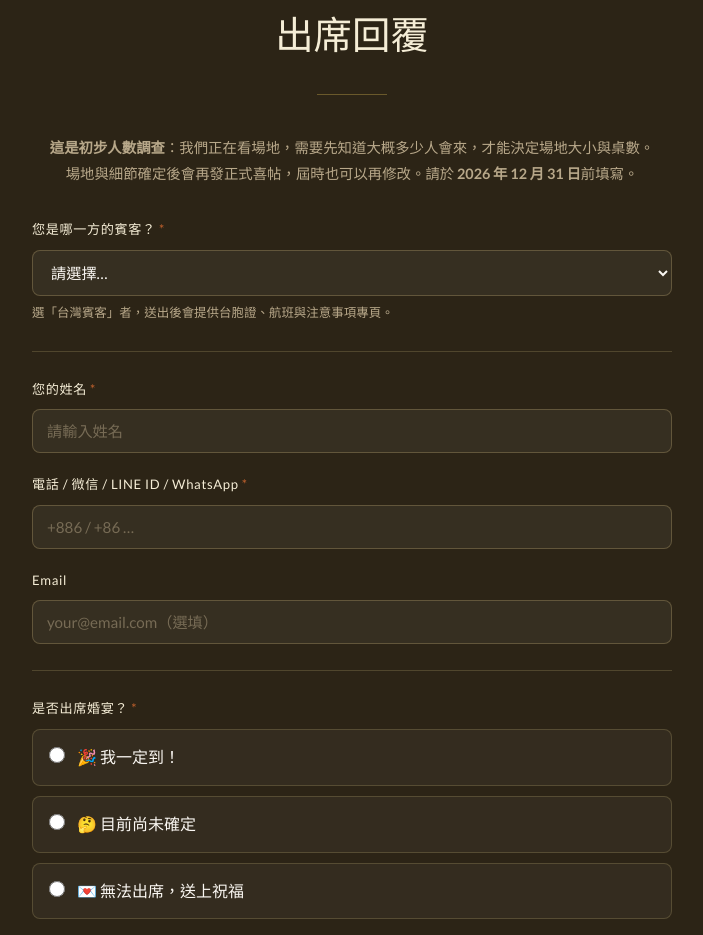
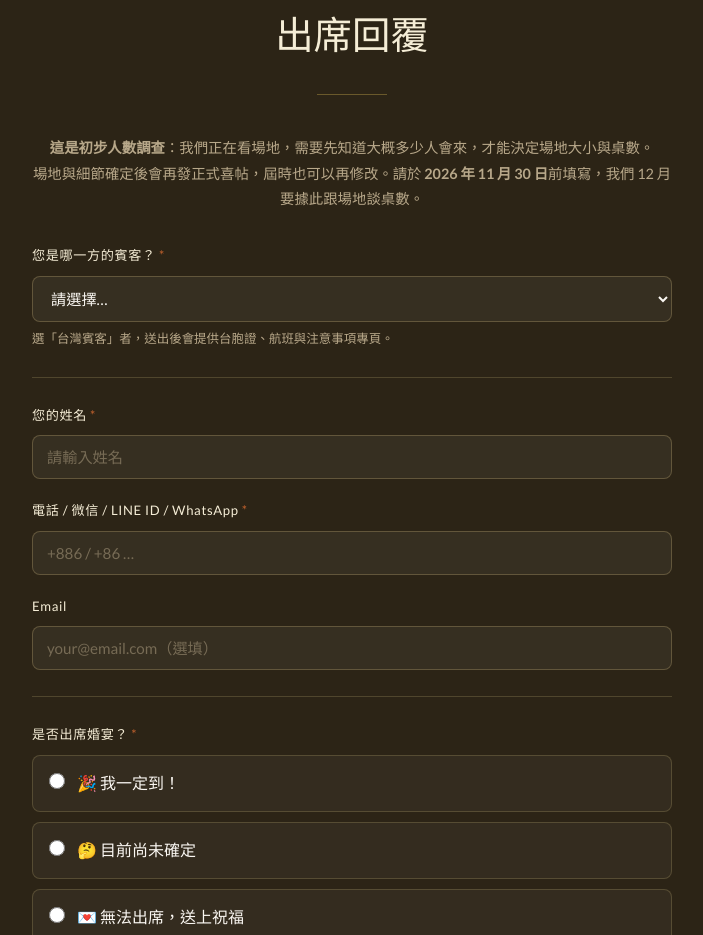
Before and after one commit to sqsqsqlll/hswedding, a plain HTML site: page index.html in a window 1280 px wide. Shown: the part 4809-5744 px from the top of the page, without its empty margins (288-991 px from the left). Drawn offline with nearby package versions, Linux system fonts and the light colour scheme.

Commit message:
初步人數調查回覆期限改為 2026/11/30
配合內部時程：11 月底統計人數、12 月據此與場地談桌數。

Co-Authored-By: Claude Opus 5 <noreply@anthropic.com>

```diff
--- a/index.html
+++ b/index.html
@@ -326,9 +326,9 @@
     <p class="sec-eyebrow">RSVP</p>
     <h2 class="sec-title" data-lang="tc">出席回覆</h2><h2 class="sec-title" data-lang="sc">出席回覆</h2><h2 class="sec-title" data-lang="en">Let Us Know</h2>
     <div class="gold-rule"></div>
-    <p class="rsvp-note" data-lang="tc"><b>這是初步人數調查</b>：我們正在看場地，需要先知道大概多少人會來，才能決定場地大小與桌數。<br>場地與細節確定後會再發正式喜帖，屆時也可以再修改。請於 <b>2026 年 12 月 31 日</b>前填寫。</p>
-    <p class="rsvp-note" data-lang="sc"><b>这是初步人数调查</b>：我们正在看场地，需要先知道大概多少人会来，才能决定场地大小与桌数。<br>场地与细节确定后会再发正式喜帖，届时也可以再修改。请于 <b>2026 年 12 月 31 日</b>前填写。</p>
-    <p class="rsvp-note" data-lang="en"><b>This is an early headcount.</b> We are still choosing a venue and need a rough number before we can size it.<br>A formal invitation follows once everything is confirmed, and you can update your answer then. Please reply by <b>31 Dec 2026</b>.</p>
+    <p class="rsvp-note" data-lang="tc"><b>這是初步人數調查</b>：我們正在看場地，需要先知道大概多少人會來，才能決定場地大小與桌數。<br>場地與細節確定後會再發正式喜帖，屆時也可以再修改。請於 <b>2026 年 11 月 30 日</b>前填寫，我們 12 月要據此跟場地談桌數。</p>
+    <p class="rsvp-note" data-lang="sc"><b>这是初步人数调查</b>：我们正在看场地，需要先知道大概多少人会来，才能决定场地大小与桌数。<br>场地与细节确定后会再发正式喜帖，届时也可以再修改。请于 <b>2026 年 11 月 30 日</b>前填写，我们 12 月要据此跟场地谈桌数。</p>
+    <p class="rsvp-note" data-lang="en"><b>This is an early headcount.</b> We are still choosing a venue and need a rough number before we can size it.<br>A formal invitation follows once everything is confirmed, and you can update your answer then. Please reply by <b>30 Nov 2026</b> — we talk table numbers with venues in December.</p>
 
     <form class="rsvp-form" onsubmit="handleSubmit(event)">
 
```
